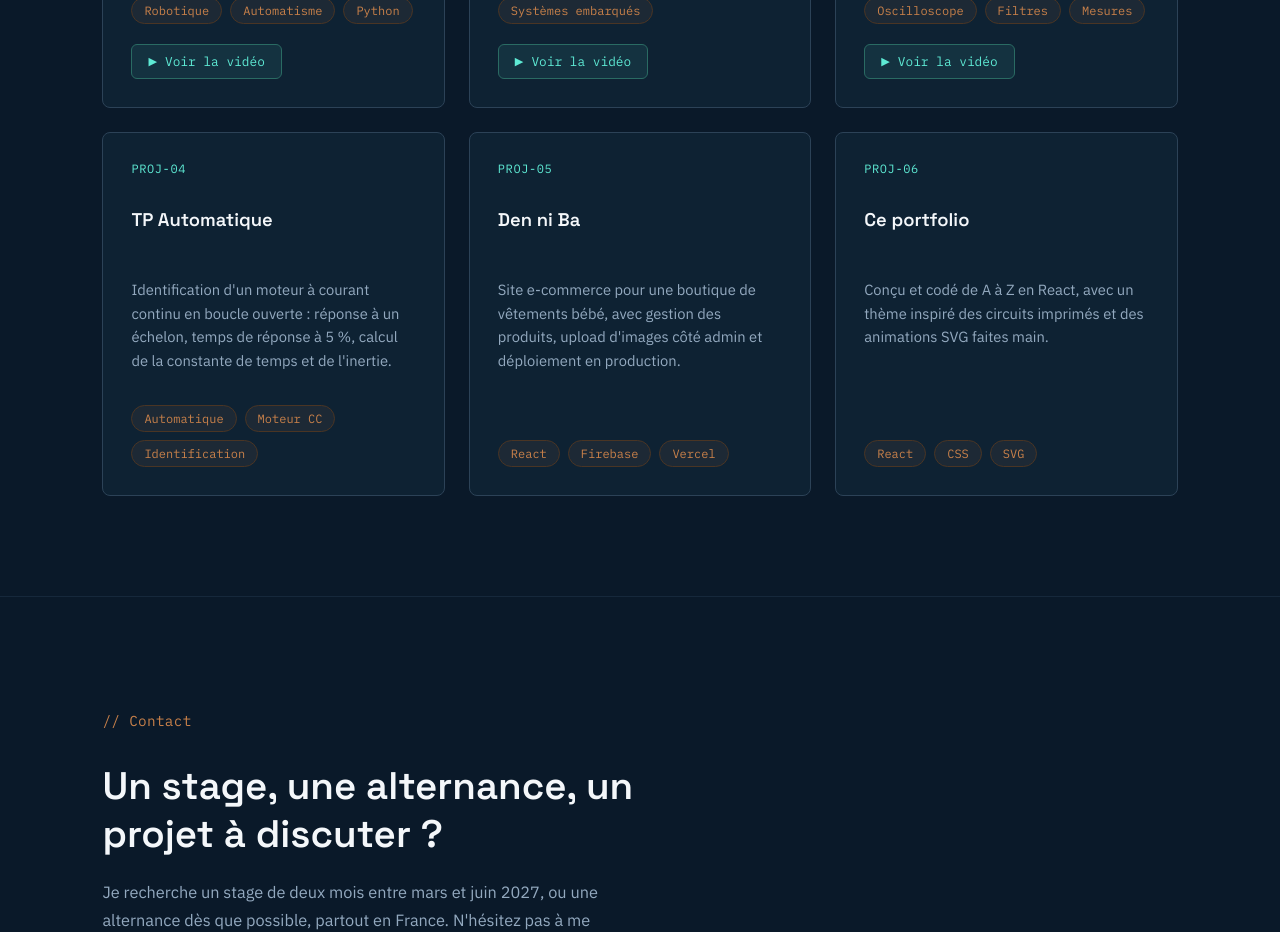
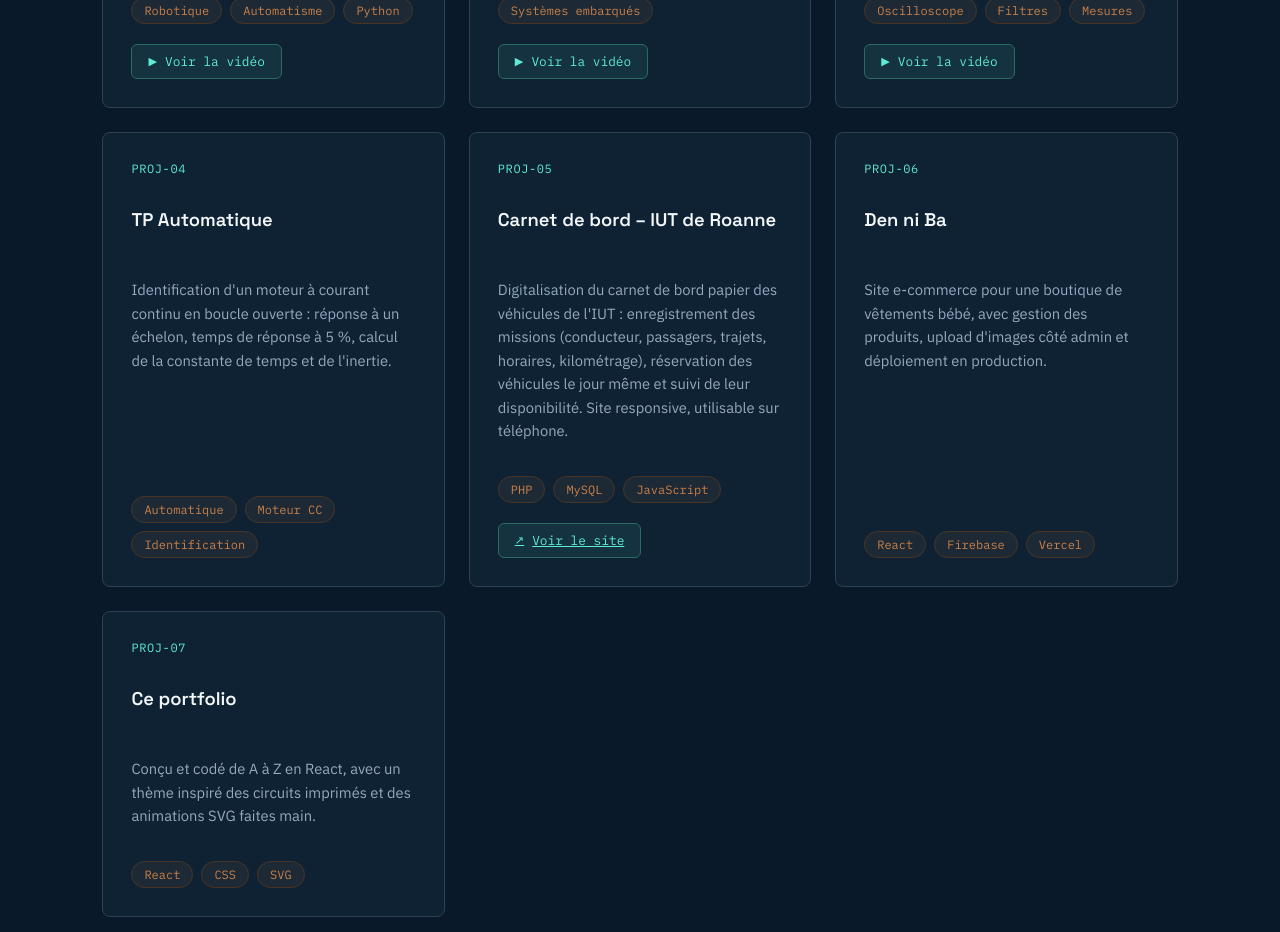
Before and after one commit to doussoubadoumb-lab/portfolio-doussouba, a React (Create React App) app: page / in a window 1280 px wide. Shown: the part 3680-4612 px from the top of the page. Built offline with nearby package versions, Linux system fonts and the light colour scheme.

Commit message:
Update Projects.js

```diff
--- a/src/components/Projects.js
+++ b/src/components/Projects.js
@@ -40,8 +40,18 @@ const projects = [
     video: null,
   },
   {
+    id: 'carnet',
+    tag: 'PROJ-05',
+    title: 'Carnet de bord – IUT de Roanne',
+    description:
+      "Digitalisation du carnet de bord papier des véhicules de l'IUT : enregistrement des missions (conducteur, passagers, trajets, horaires, kilométrage), réservation des véhicules le jour même et suivi de leur disponibilité. Site responsive, utilisable sur téléphone.",
+    stack: ['PHP', 'MySQL', 'JavaScript'],
+    video: null,
+    link: 'https://carnet-iut-roanne.ct.ws',
+  },
+  {
     id: 'denniba',
-    tag: 'PROJ-05',
+    tag: 'PROJ-06',
     title: 'Den ni Ba',
     description:
       "Site e-commerce pour une boutique de vêtements bébé, avec gestion des produits, upload d'images côté admin et déploiement en production.",
@@ -50,7 +60,7 @@ const projects = [
   },
   {
     id: 'portfolio',
-    tag: 'PROJ-06',
+    tag: 'PROJ-07',
     title: 'Ce portfolio',
     description:
       "Conçu et codé de A à Z en React, avec un thème inspiré des circuits imprimés et des animations SVG faites main.",
@@ -117,6 +127,12 @@ function Projects() {
                 Voir la vidéo
               </button>
             )}
+            {p.link && (
+              <a className="projects__video-btn" href={p.link} target="_blank" rel="noopener noreferrer">
+                <span className="projects__video-icon" aria-hidden="true">↗</span>
+                Voir le site
+              </a>
+            )}
           </div>
         ))}
       </div>
```
